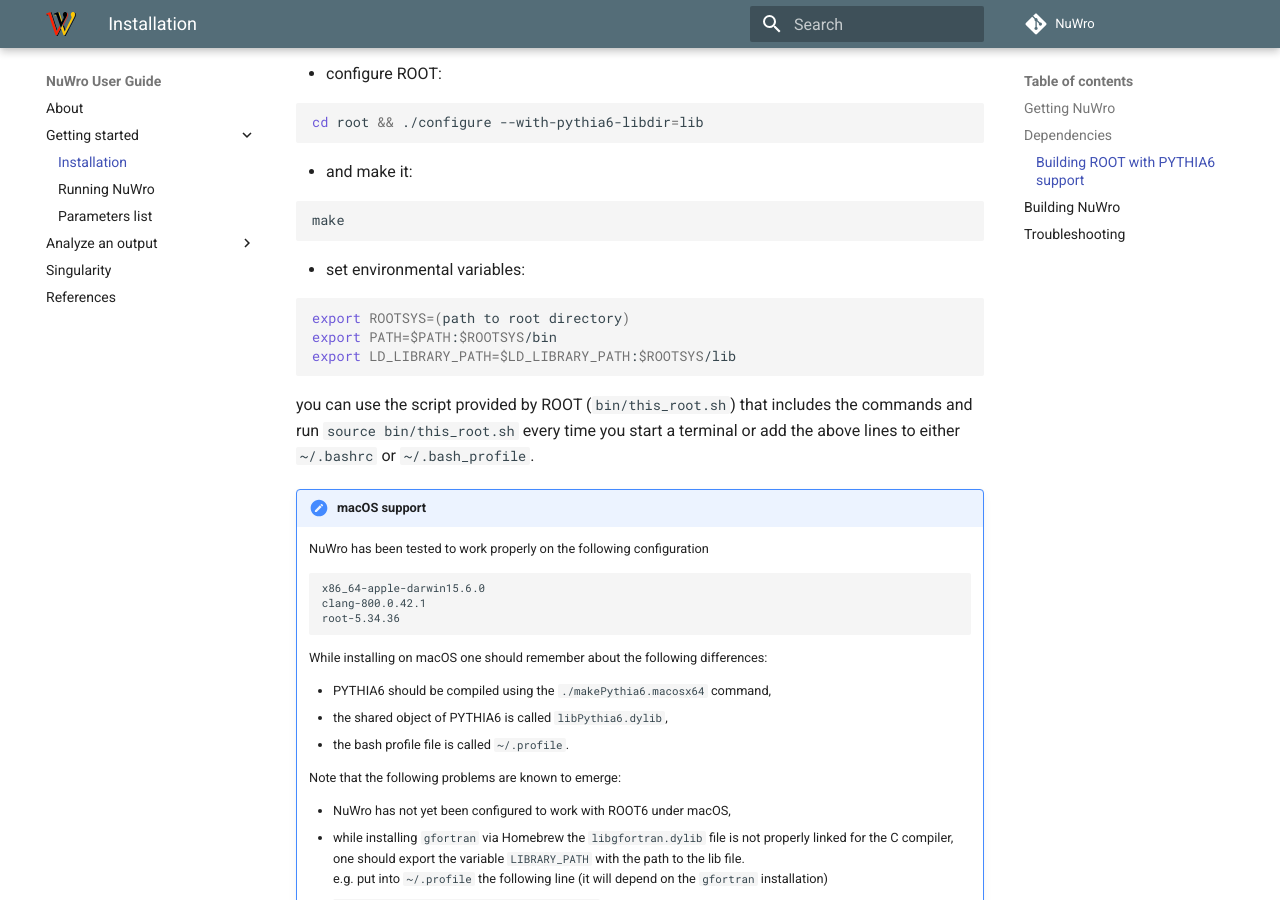
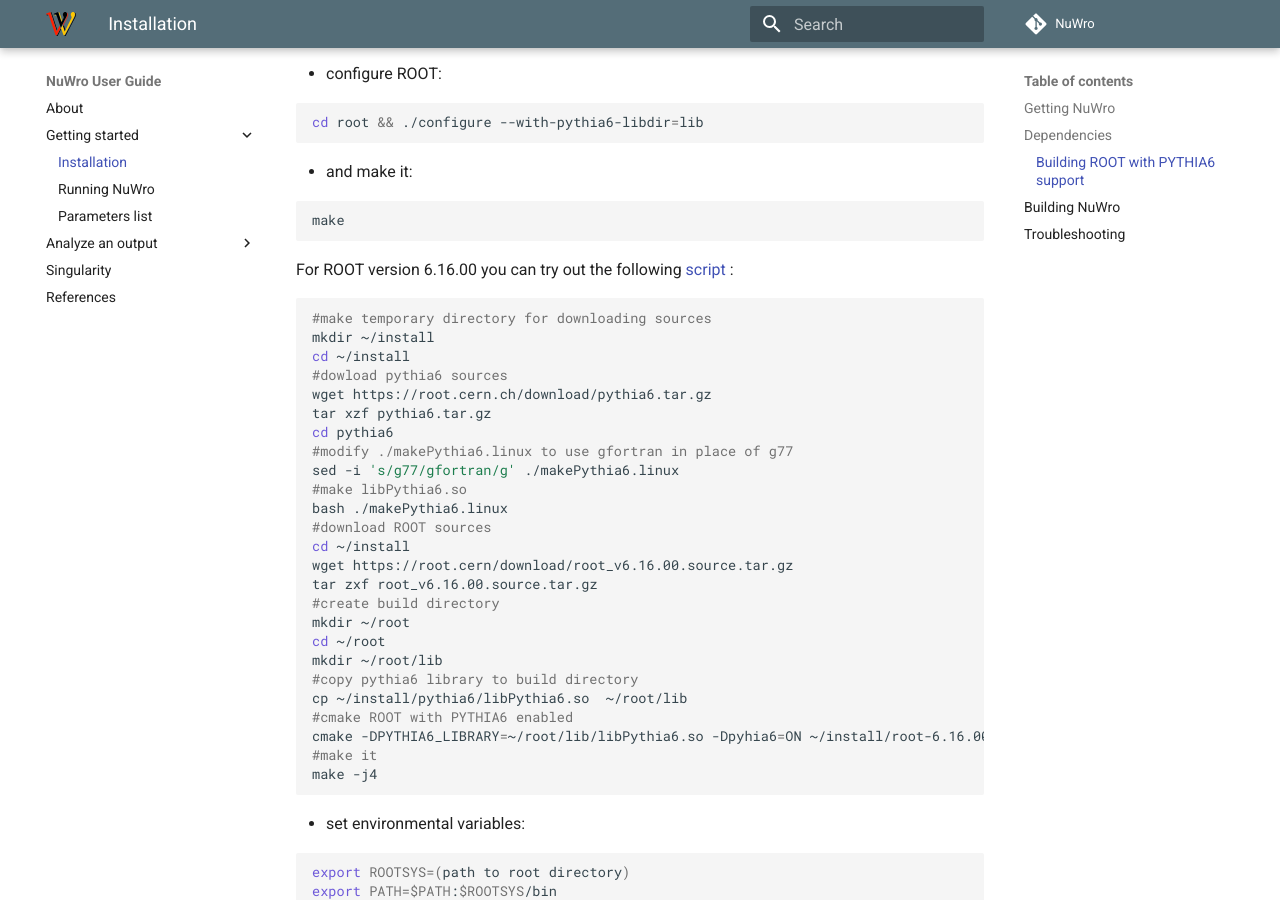
Before and after one commit to NuWro/user-guide, an MkDocs documentation site: the page built from docs/getting-started/installation.md, in a window 1280 px wide and 900 px high, scrolled down 1317 px. Built offline with MkDocs 1.6.1 and Material for MkDocs 9.7.7, drawn with Linux system fonts in a browser that asks for light colours; comment, search, counter and statistics services are not loaded; old or Windows-style settings are respelled for this version of MkDocs.

Commit message:
Added script for building ROOT with PYTHIA6.

````diff
--- a/docs/getting-started/installation.md
+++ b/docs/getting-started/installation.md
@@ -66,6 +66,34 @@ cd root && ./configure --with-pythia6-libdir=lib
 ```bash
 make
 ```
+For ROOT version 6.16.00 you can try out the following [script](http://neutrino.ift.uni.wroc.pl/files/download-and-make-root6.16.00-with-pythia6.sh) :
+```bash
+#make temporary directory for downloading sources
+mkdir ~/install
+cd ~/install
+#dowload pythia6 sources
+wget https://root.cern.ch/download/pythia6.tar.gz
+tar xzf pythia6.tar.gz
+cd pythia6
+#modify ./makePythia6.linux to use gfortran in place of g77
+sed -i 's/g77/gfortran/g' ./makePythia6.linux
+#make libPythia6.so
+bash ./makePythia6.linux
+#download ROOT sources
+cd ~/install
+wget https://root.cern/download/root_v6.16.00.source.tar.gz
+tar zxf root_v6.16.00.source.tar.gz
+#create build directory
+mkdir ~/root
+cd ~/root
+mkdir ~/root/lib
+#copy pythia6 library to build directory
+cp ~/install/pythia6/libPythia6.so  ~/root/lib
+#cmake ROOT with PYTHIA6 enabled
+cmake -DPYTHIA6_LIBRARY=~/root/lib/libPythia6.so -Dpyhia6=ON ~/install/root-6.16.00
+#make it
+make -j4
+```
 
 * set environmental variables:
 
````
